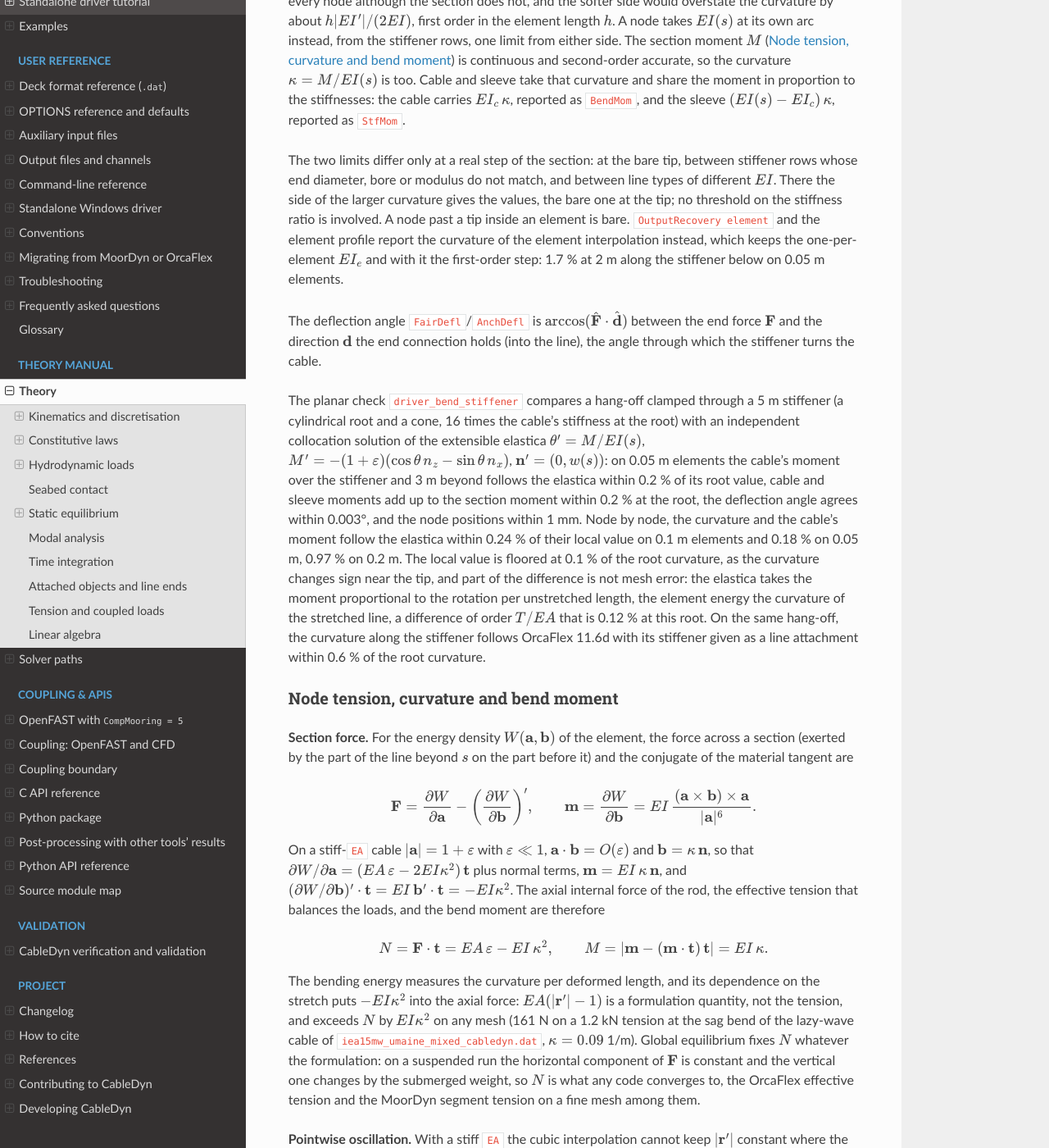
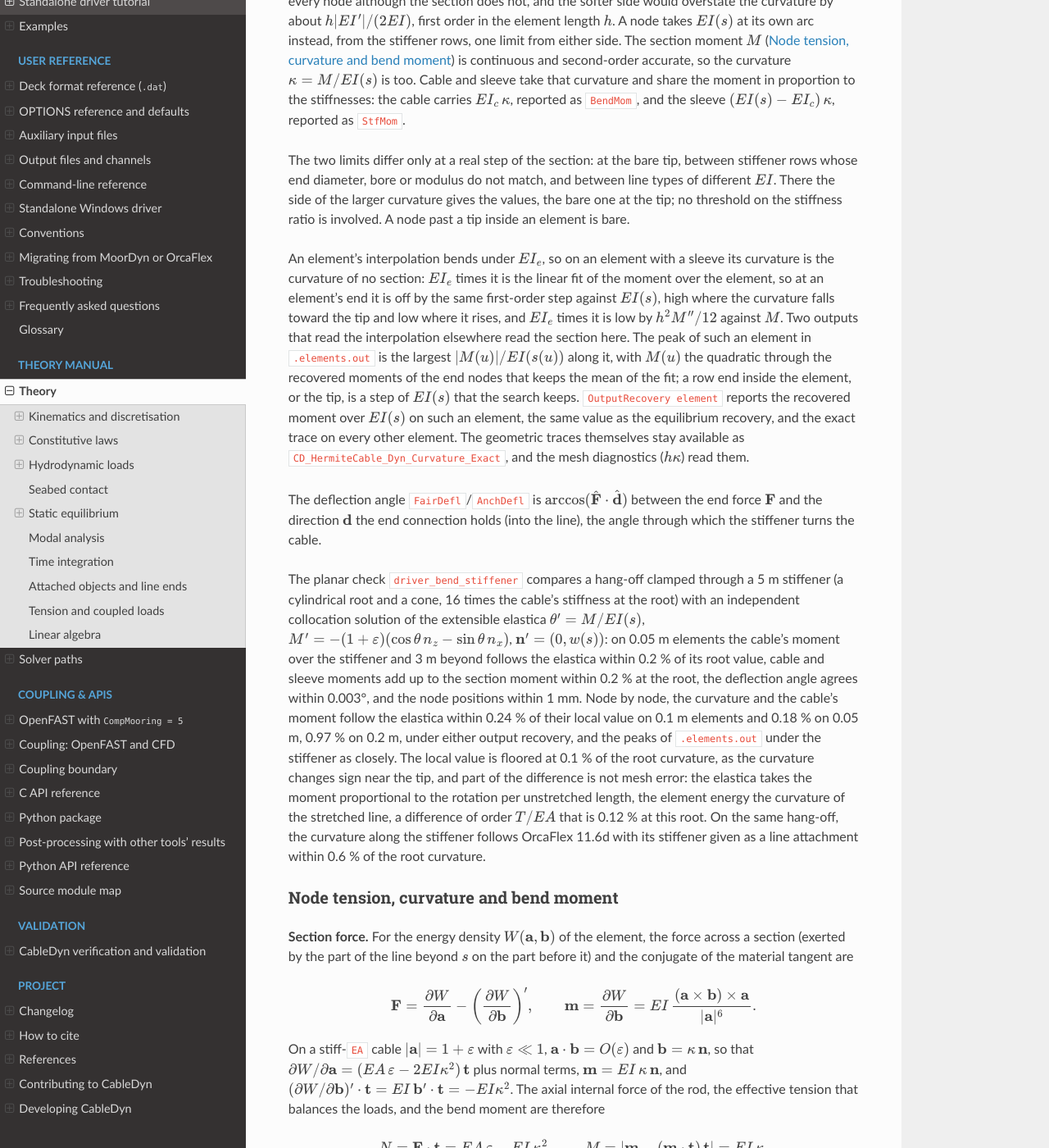
Before and after one commit to SMI-Lab-Inha/CableDyn, a Sphinx documentation site: the page built from doc/theory.rst, in a window 1280 px wide and 1400 px high, scrolled down 3815 px. Shown: the whole window at 82% size. Built offline with Sphinx 7.4.7 and the Read the Docs theme 3.1.0, drawn with Linux system fonts in a browser that asks for light colours; some of the changed text lies outside the part shown.

Commit message:
fix(output): report the section under a bend stiffener in the element outputs
The peaks of .elements.out and the node values of OutputRecovery element
read the element's interpolation. On an element with a sleeve that
interpolation bends under one stiffness, so its curvature is no section's:
it differs from the section's by h |EI'| / (2 EI), high where the curvature
falls toward the tip and low where it rises, and EI_e times it is the
linear fit of the moment, low at the element ends by h^2 M''/12.

An element with a sleeve now reports the section. Its peak is the largest
|M(u)|/EI(u) along it, with M(u) the quadratic through the recovered
moments of the end nodes that keeps the mean of the fit, and a row end or
tip inside the element kept as a step of EI(u). OutputRecovery element
takes the recovered moment over EI(s) on such an element, with the exact
trace on every other element. bend_check and element_range_graph read the
table and follow. The geometric traces stay available as
CD_HermiteCable_Dyn_Curvature_Exact and in the mesh diagnostics.

A line without a stiffener is unchanged bit for bit. driver_bend_stiffener
gates both outputs under the taper over the same element sizes: on 0.1 m
elements the error falls from 3.1 % to 0.24 % of the local curvature.

Signed-off-by: Jae Hoon Seo <jaehoon.seo@inha.ac.kr>

```diff
--- a/doc/options.rst
+++ b/doc/options.rst
@@ -492,7 +492,8 @@ Finite-EI cable controls
        :math:`\mathbf F\cdot\mathbf t`, the moment the neighbouring elements carry, and
        curvature = moment / ``EI`` (see :ref:`theory-output-recovery`). ``element`` reports the
        length-weighted element-mean axial force :math:`EA(\lvert\mathbf r'\rvert - 1)`, the
-       larger one-sided exact curvature, and the axial resultant at the element midpoint as the
+       larger one-sided exact curvature (on an element with a bend stiffener sleeve, the recovered
+       moment over ``EI(s)``), and the axial resultant at the element midpoint as the
        segment tension, the definitions of the releases before 0.2.0. End forces, positions, ``TDP``
        channels and the material-strain checks (``tensile_safety``, compression notes) are the
        same under both
--- a/doc/theory.rst
+++ b/doc/theory.rst
@@ -192,9 +192,20 @@ The two limits differ only at a real step of the section: at the bare tip, betwe
 rows whose end diameter, bore or modulus do not match, and between line types of different
 :math:`EI`. There the side of the larger curvature gives the values, the bare one at the tip;
 no threshold on the stiffness ratio is involved. A node past a tip inside an element is bare.
-``OutputRecovery element`` and the element profile report the curvature of the element
-interpolation instead, which keeps the one-per-element :math:`EI_e` and with it the first-order
-step: 1.7 % at 2 m along the stiffener below on 0.05 m elements.
+
+An element's interpolation bends under :math:`EI_e`, so on an element with a sleeve its curvature
+is the curvature of no section: :math:`EI_e` times it is the linear fit of the moment over the
+element, so at an element's end it is off by the same first-order step against :math:`EI(s)`,
+high where the curvature falls toward the tip and low where it rises, and :math:`EI_e` times it
+is low by :math:`h^2 M''/12` against :math:`M`. Two outputs that read the interpolation elsewhere read
+the section here. The peak of such an element in ``.elements.out`` is the largest
+:math:`\lvert M(u)\rvert/EI(s(u))` along it, with :math:`M(u)` the quadratic through the
+recovered moments of the end nodes that keeps the mean of the fit; a row end inside the element,
+or the tip, is a step of :math:`EI(s)` that the search keeps. ``OutputRecovery element`` reports
+the recovered moment over :math:`EI(s)` on such an element, the same value as the equilibrium
+recovery, and the exact trace on every other element. The geometric traces themselves stay
+available as ``CD_HermiteCable_Dyn_Curvature_Exact``, and the mesh diagnostics
+(:math:`h\kappa`) read them.
 
 The deflection angle
 ``FairDefl``/``AnchDefl`` is :math:`\arccos(\hat{\mathbf F}\cdot\hat{\mathbf d})` between the
@@ -210,7 +221,8 @@ collocation solution of the extensible elastica
 to the section moment within 0.2 % at the root, the deflection angle agrees within 0.003°, and
 the node positions within 1 mm. Node by node, the curvature and the cable's moment follow the
 elastica within 0.24 % of their local value on 0.1 m elements and 0.18 % on 0.05 m, 0.97 % on
-0.2 m. The local value is floored at 0.1 % of the root curvature, as the curvature changes sign
+0.2 m, under either output recovery, and the peaks of ``.elements.out`` under the stiffener
+as closely. The local value is floored at 0.1 % of the root curvature, as the curvature changes sign
 near the tip, and part of the difference is not mesh error: the elastica takes the moment
 proportional to the rotation per unstretched length, the element energy the curvature of the
 stretched line, a difference of order :math:`T/EA` that is 0.12 % at this root. On the same
@@ -346,7 +358,8 @@ at most 0.45 N of 9.4 kN and moves the bend moment away from :math:`EI\kappa`.
 
 ``OPTIONS`` ``OutputRecovery element`` restores the element definitions: the length-weighted
 mean of the element-mean axial forces :math:`EA(\lvert\mathbf{r}'\rvert - 1)` at an interior
-node, the larger one-sided exact curvature, and the midpoint axial resultant as the segment
+node, the larger one-sided exact curvature (the section's on an element with a bend stiffener
+sleeve, :ref:`theory-bend-stiffeners`), and the midpoint axial resultant as the segment
 tension. The material-strain checks (``tensile_safety``, the static compression notes) judge
 :math:`EA\varepsilon` under either setting.
 
```
Also changed, not shown: CHANGELOG.md (+13 -2 lines), VALIDATION.md (+3 -1 lines), doc/driver_format.md (+3 -2 lines), doc/modeling.rst (+4 -5 lines), doc/outputs.rst (+5 -2 lines), 3 other files.
